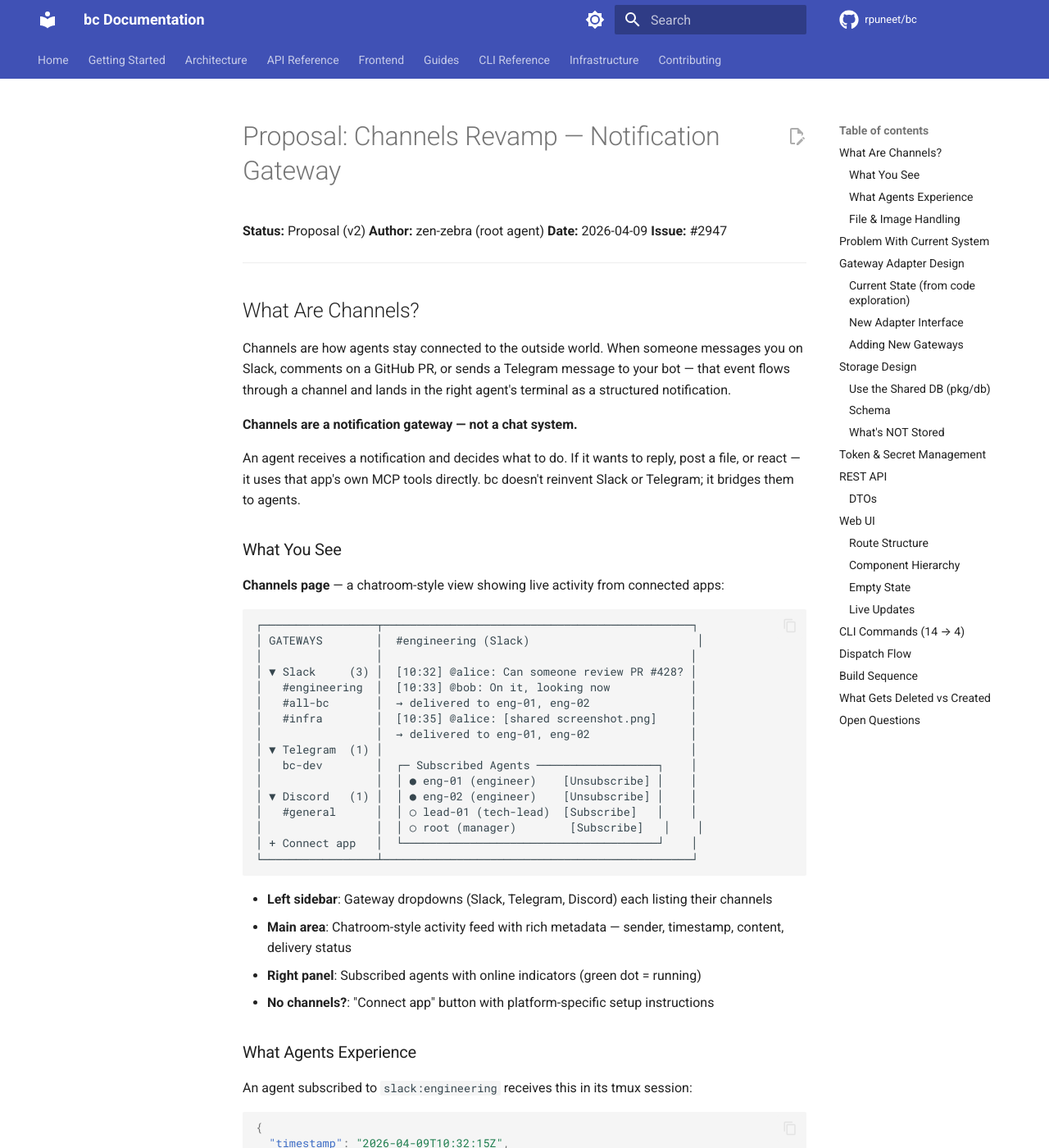
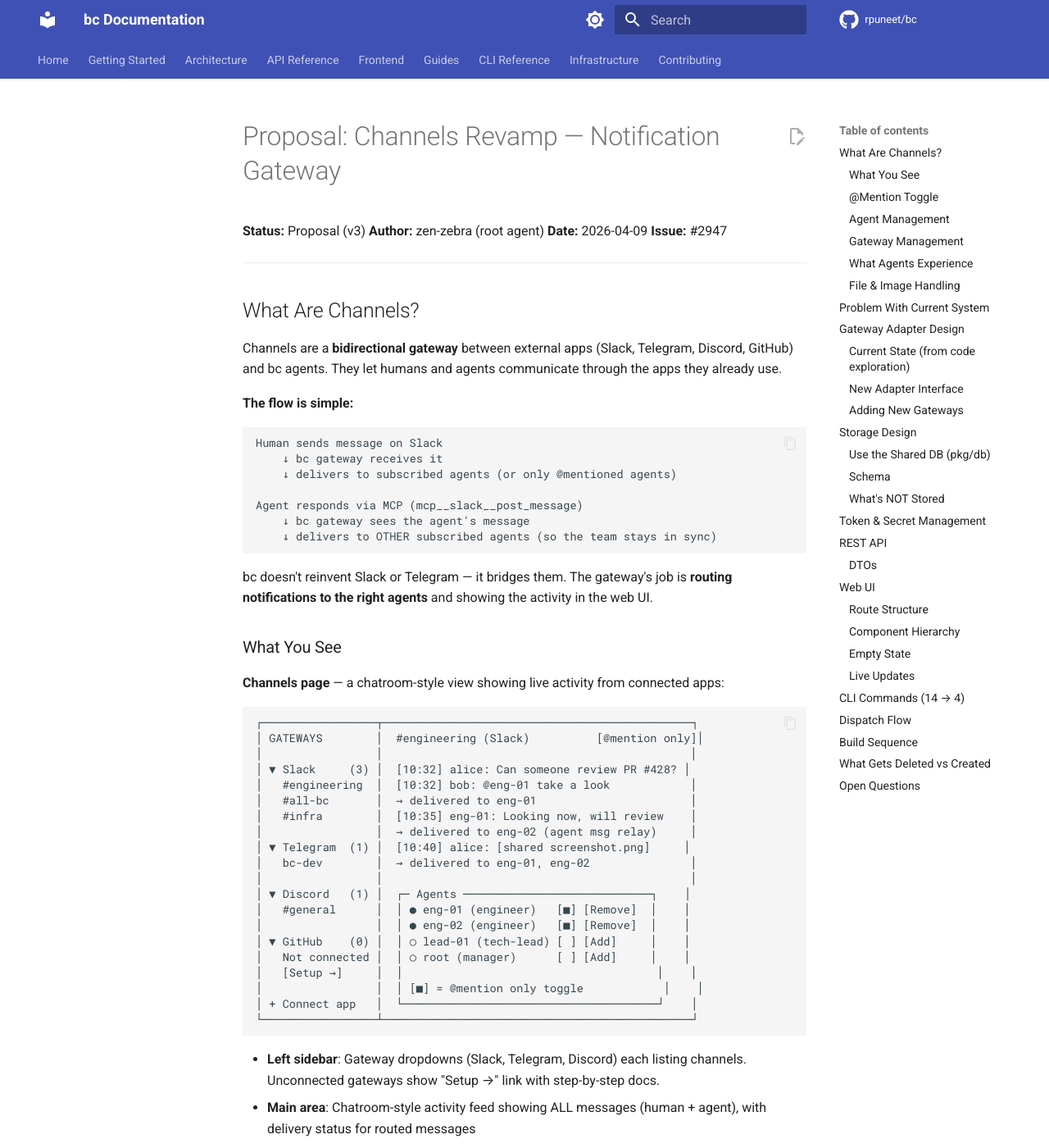
Before and after one commit to gh-curious-otter/bc, an MkDocs documentation site: the page built from docs/proposals/channels-revamp.md, in a window 1280 px wide and 1400 px high. Shown: the whole window at 82% size. Built offline with MkDocs 1.6.1 and Material for MkDocs 9.7.7, drawn with Linux system fonts in a browser that asks for light colours; comment, search, counter and statistics services are not loaded; some of the changed text lies outside the part shown.

Commit message:
proposal: v3 — bidirectional gateway, @mention toggle, agent/gateway management
Key changes:
- Channels are bidirectional: human→agent AND agent→other-agents
- @mention-only toggle per agent per channel (reduces noise)
- Agent management: add/remove/stop agents in channels
- Gateway management: connect/update/disconnect with step-by-step
  setup docs per platform (Slack, Telegram, Discord, GitHub)
- mention_only column added to subscriptions schema
- REST API expanded: PATCH for agent settings, gateway setup endpoint
- Dispatch flow updated: mention filtering, self-skip, sender relay

Co-Authored-By: Claude Opus 4.6 (1M context) <noreply@anthropic.com>

````diff
--- a/docs/proposals/channels-revamp.md
+++ b/docs/proposals/channels-revamp.md
@@ -1,6 +1,6 @@
 # Proposal: Channels Revamp — Notification Gateway
 
-**Status:** Proposal (v2)
+**Status:** Proposal (v3)
 **Author:** zen-zebra (root agent)
 **Date:** 2026-04-09
 **Issue:** #2947
@@ -9,11 +9,21 @@
 
 ## What Are Channels?
 
-Channels are how agents stay connected to the outside world. When someone messages you on Slack, comments on a GitHub PR, or sends a Telegram message to your bot — that event flows through a channel and lands in the right agent's terminal as a structured notification.
+Channels are a **bidirectional gateway** between external apps (Slack, Telegram, Discord, GitHub) and bc agents. They let humans and agents communicate through the apps they already use.
 
-**Channels are a notification gateway — not a chat system.**
+**The flow is simple:**
 
-An agent receives a notification and decides what to do. If it wants to reply, post a file, or react — it uses that app's own MCP tools directly. bc doesn't reinvent Slack or Telegram; it bridges them to agents.
+```
+Human sends message on Slack
+    ↓ bc gateway receives it
+    ↓ delivers to subscribed agents (or only @mentioned agents)
+
+Agent responds via MCP (mcp__slack__post_message)
+    ↓ bc gateway sees the agent's message
+    ↓ delivers to OTHER subscribed agents (so the team stays in sync)
+```
+
+bc doesn't reinvent Slack or Telegram — it bridges them. The gateway's job is **routing notifications to the right agents** and showing the activity in the web UI.
 
 ### What You See
 
@@ -21,27 +31,59 @@ An agent receives a notification and decides what to do. If it wants to reply, p
 
 ```
 ┌─────────────────┬──────────────────────────────────────────────┐
-│ GATEWAYS        │  #engineering (Slack)                         │
+│ GATEWAYS        │  #engineering (Slack)          [@mention only]│
 │                 │                                              │
-│ ▼ Slack     (3) │  [10:32] @alice: Can someone review PR #428? │
-│   #engineering  │  [10:33] @bob: On it, looking now            │
-│   #all-bc       │  → delivered to eng-01, eng-02               │
-│   #infra        │  [10:35] @alice: [shared screenshot.png]     │
-│                 │  → delivered to eng-01, eng-02               │
-│ ▼ Telegram  (1) │                                              │
-│   bc-dev        │  ┌─ Subscribed Agents ──────────────────┐    │
-│                 │  │ ● eng-01 (engineer)    [Unsubscribe] │    │
-│ ▼ Discord   (1) │  │ ● eng-02 (engineer)    [Unsubscribe] │    │
-│   #general      │  │ ○ lead-01 (tech-lead)  [Subscribe]   │    │
-│                 │  │ ○ root (manager)        [Subscribe]   │    │
+│ ▼ Slack     (3) │  [10:32] alice: Can someone review PR #428? │
+│   #engineering  │  [10:32] bob: @eng-01 take a look            │
+│   #all-bc       │  → delivered to eng-01                       │
+│   #infra        │  [10:35] eng-01: Looking now, will review    │
+│                 │  → delivered to eng-02 (agent msg relay)     │
+│ ▼ Telegram  (1) │  [10:40] alice: [shared screenshot.png]     │
+│   bc-dev        │  → delivered to eng-01, eng-02               │
+│                 │                                              │
+│ ▼ Discord   (1) │  ┌─ Agents ────────────────────────────┐    │
+│   #general      │  │ ● eng-01 (engineer)   [■] [Remove]  │    │
+│                 │  │ ● eng-02 (engineer)   [■] [Remove]  │    │
+│ ▼ GitHub    (0) │  │ ○ lead-01 (tech-lead) [ ] [Add]     │    │
+│   Not connected │  │ ○ root (manager)      [ ] [Add]     │    │
+│   [Setup →]     │  │                                      │    │
+│                 │  │ [■] = @mention only toggle            │    │
 │ + Connect app   │  └──────────────────────────────────────┘    │
 └─────────────────┴──────────────────────────────────────────────┘
 ```
 
-- **Left sidebar**: Gateway dropdowns (Slack, Telegram, Discord) each listing their channels
-- **Main area**: Chatroom-style activity feed with rich metadata — sender, timestamp, content, delivery status
-- **Right panel**: Subscribed agents with online indicators (green dot = running)
+- **Left sidebar**: Gateway dropdowns (Slack, Telegram, Discord) each listing channels. Unconnected gateways show "Setup →" link with step-by-step docs.
+- **Main area**: Chatroom-style activity feed showing ALL messages (human + agent), with delivery status for routed messages
+- **Right panel**: Agent management — add/remove agents, online indicators (green dot = running), @mention-only toggle per agent
 - **No channels?**: "Connect app" button with platform-specific setup instructions
+
+### @Mention Toggle
+
+Each agent subscription has an **@mention-only** toggle:
+- **ON**: Agent only receives messages where `@<agent-name>` appears in the content. Reduces noise for busy channels.
+- **OFF** (default): Agent receives ALL messages in the channel.
+
+This is per-agent per-channel. Example: `eng-01` has @mention-only ON for `slack:all-bc` (noisy channel) but OFF for `slack:engineering` (relevant channel).
+
+### Agent Management
+
+Per channel, you can:
+- **Add agent** — subscribe an agent to receive notifications from this channel
+- **Remove agent** — unsubscribe, agent stops receiving
+- **Stop agent** — stop the agent's tmux session (for runaway agents)
+- **@mention toggle** — per-agent, per-channel setting
+
+### Gateway Management
+
+Per gateway, you can:
+- **Connect** — step-by-step setup wizard with platform-specific docs:
+  - Slack: Create app → Enable Socket Mode → Add scopes → Get tokens → Invite bot to channels
+  - Telegram: Create bot via @BotFather → Get token → Add bot to groups
+  - Discord: Create app → Enable MESSAGE CONTENT intent → Get token → Invite bot to server
+  - GitHub: Create webhook / GitHub App → Configure events → Get token
+- **Update** — rotate tokens, change settings
+- **Disconnect** — disable adapter, remove tokens from secret store
+- **Health check** — live probe showing connection status and last activity
 
 ### What Agents Experience
 
@@ -52,14 +94,19 @@ An agent subscribed to `slack:engineering` receives this in its tmux session:
   "timestamp": "2026-04-09T10:32:15Z",
   "channel": "slack:engineering",
   "platform": "slack",
-  "sender": "alice",
-  "content": "Can someone review PR #428?",
+  "sender": "bob",
+  "content": "@eng-01 take a look at PR #428",
   "message_id": "1712657535.000200",
+  "mentions": ["eng-01"],
   "attachments": []
 }
 ```
 
-The agent reads this, decides to act, and uses `mcp__slack__post_message` to respond. bc never touches the response.
+The agent reads this, decides to act, and uses `mcp__slack__post_message` to respond on Slack. bc then sees the agent's outgoing message (via the gateway adapter) and routes it to other subscribed agents so the whole team stays in sync.
+
+**Bidirectional flow:**
+1. Human → Slack → gateway → subscribed agents (filtered by @mention if toggle is ON)
+2. Agent → Slack (via MCP) → gateway sees it → other subscribed agents get notified
 
 ### File & Image Handling
 
@@ -265,10 +312,11 @@ Tables are added to the shared `bc.db` (SQLite) or the shared TimescaleDB:
 ```sql
 -- Agent subscriptions to gateway channels
 CREATE TABLE IF NOT EXISTS notify_subscriptions (
-    id         INTEGER PRIMARY KEY AUTOINCREMENT,
-    channel    TEXT NOT NULL,       -- "slack:engineering"
-    agent      TEXT NOT NULL,
-    created_at TEXT NOT NULL DEFAULT (strftime('%Y-%m-%dT%H:%M:%SZ', 'now')),
+    id           INTEGER PRIMARY KEY AUTOINCREMENT,
+    channel      TEXT NOT NULL,       -- "slack:engineering"
+    agent        TEXT NOT NULL,
+    mention_only INTEGER NOT NULL DEFAULT 0,  -- 1 = only deliver when @agent-name in content
+    created_at   TEXT NOT NULL DEFAULT (strftime('%Y-%m-%dT%H:%M:%SZ', 'now')),
     UNIQUE(channel, agent)
 );
 
@@ -337,15 +385,25 @@ No manual file editing. No settings.json. No plaintext tokens.
 Consistent naming: `/api/gateways/{gateway}/channels/{channel}/...`
 
 ```
+# Gateway management
 GET    /api/gateways                                           — list all gateways + status
-POST   /api/gateways                                           — enable gateway
-DELETE /api/gateways/{gateway}                                  — disable gateway
+POST   /api/gateways                                           — connect gateway (enable + save config)
+PATCH  /api/gateways/{gateway}                                  — update gateway (rotate tokens, settings)
+DELETE /api/gateways/{gateway}                                  — disconnect gateway (disable + remove tokens)
 GET    /api/gateways/{gateway}/health                           — live health check
+GET    /api/gateways/{gateway}/setup                            — platform-specific setup instructions
+
+# Channel discovery
 GET    /api/gateways/{gateway}/channels                         — list discovered channels
 GET    /api/gateways/{gateway}/channels/{channel}               — channel detail + subscriptions
+
+# Agent management per channel
+POST   /api/gateways/{gateway}/channels/{channel}/agents        — add agent to channel
+DELETE /api/gateways/{gateway}/channels/{channel}/agents/{agent} — remove agent from channel
+PATCH  /api/gateways/{gateway}/channels/{channel}/agents/{agent} — update agent settings (mention_only toggle)
+
+# Activity
 GET    /api/gateways/{gateway}/channels/{channel}/activity      — delivery log (paginated)
-POST   /api/gateways/{gateway}/channels/{channel}/subscribe     — subscribe agent
-DELETE /api/gateways/{gateway}/channels/{channel}/subscribe/{agent} — unsubscribe
 ```
 
 ### DTOs
@@ -371,9 +429,10 @@ type ChannelDTO struct {
 }
 
 type SubscriberDTO struct {
-    Agent   string `json:"agent"`
-    Online  bool   `json:"online"`
-    Role    string `json:"role"`
+    Agent       string `json:"agent"`
+    Online      bool   `json:"online"`
+    Role        string `json:"role"`
+    MentionOnly bool   `json:"mention_only"`
 }
 
 type DeliveryEntryDTO struct {
@@ -474,11 +533,19 @@ pkg/gateway/manager.go — fan-out to dispatch
     ▼
 pkg/notify/service.Dispatch()
     ├── store.Subscribers("slack:engineering")     [db read]
+    ├── extract @mentions from content             [simple regex: @([a-zA-Z][a-zA-Z0-9_-]*)]
     ├── for each subscriber:
+    │   ├── if subscriber.mention_only && agent not in mentions → skip
+    │   ├── if sender IS this agent → skip (don't echo back)
     │   ├── agent.SendToAgent(ctx, name, jsonPayload)  [tmux send-keys]
     │   └── store.LogDelivery(entry)                    [db write]
     └── hub.Publish("gateway.message", payload)         [SSE to web UI]
 ```
+
+**Key filtering rules:**
+1. **@mention-only agents** only receive if `@<agent-name>` appears in message content
+2. **Self-skip**: if the sender IS the agent (agent's own MCP-sent message routed back), skip delivery
+3. **All other subscribers** receive every message
 
 **File handling flow:**
 ```
````
